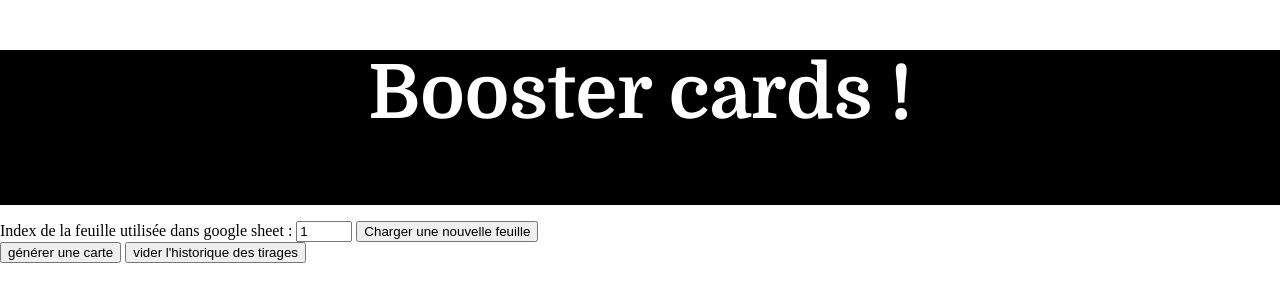
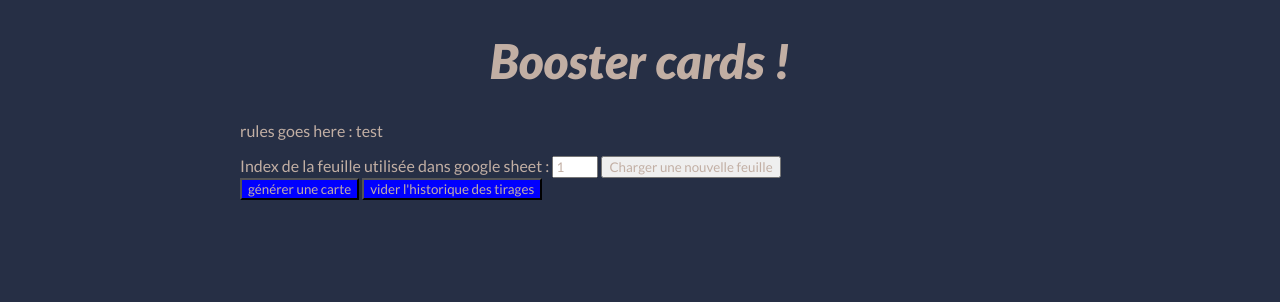
Before and after one commit to methio/BoosterCards, a plain HTML site: page index.html in a window 1280 px wide. Drawn offline with nearby package versions, Linux system fonts and the light colour scheme.

Commit message:
[WIP] style

```diff
--- a/index.html
+++ b/index.html
@@ -4,13 +4,14 @@
 	<title>proto Tirage au sort cartes</title>
 	<meta charset="utf-8">
   <link rel="stylesheet" type="text/css" href="style.css"/>
-  <link rel="preconnect" href="https://fonts.gstatic.com">
-<link href="https://fonts.googleapis.com/css2?family=Domine:wght@700&display=swap" rel="stylesheet">
+  <!-- <link rel="preconnect" href="https://fonts.gstatic.com"> -->
+<!-- <link href="https://fonts.googleapis.com/css2?family=Domine:wght@700&display=swap" rel="stylesheet"> -->
 
   <script src="https://ajax.googleapis.com/ajax/libs/jquery/3.5.1/jquery.min.js"></script>
   <script src="script.js" defer></script>
 </head>
 <body>
+  <div id="contentContainer">
     <div class="header">
       <h1>Booster cards !</h1>
       <p> rules goes here : test</p>
@@ -49,5 +50,6 @@
 
     <ul id="generatedCardMemoryContainer">
     </ul>
+  </div>
 </body>
 </html>
--- a/style.css
+++ b/style.css
@@ -1,18 +1,41 @@
+@import url('https://fonts.googleapis.com/css2?family=Lato:ital,wght@0,300;0,400;0,900;1,400;1,900&display=swap');
+
+* {
+  color: #c2afa4;
+  font-family: 'Lato', arial, sans-serif;
+ }
 #generatedCardContainer{
   /* on affiche la liste une fois qu'on clique sur générer un set de cartes */
   display: none;
 }
 
-body{margin:0 0 0 0;}
+body{
+  margin:0 0 0 0;
+  width: 100vw;
+  background-color: #262f45;
+}
+#contentContainer{
+  max-width: 800px;
+  margin: auto;
+}
 
 .header {
-background-color: black;
+/* background-color: black; */
 width: 100%;
 top: 0;}
 
 h1 {
-color:white;
-font-family: 'Domine', serif;
-font-size: 75px;
-text-align: center;
+  font-weight: 900;
+  font-style: italic;
+  font-size: 3em;
+  text-align: center;
 }
+
+p {
+  font-weight: 400;
+  font-size: 1em;
+}
+
+button{
+  background-color: blue;
+}
```
Lines whose indentation alone changed are shown as unchanged.
